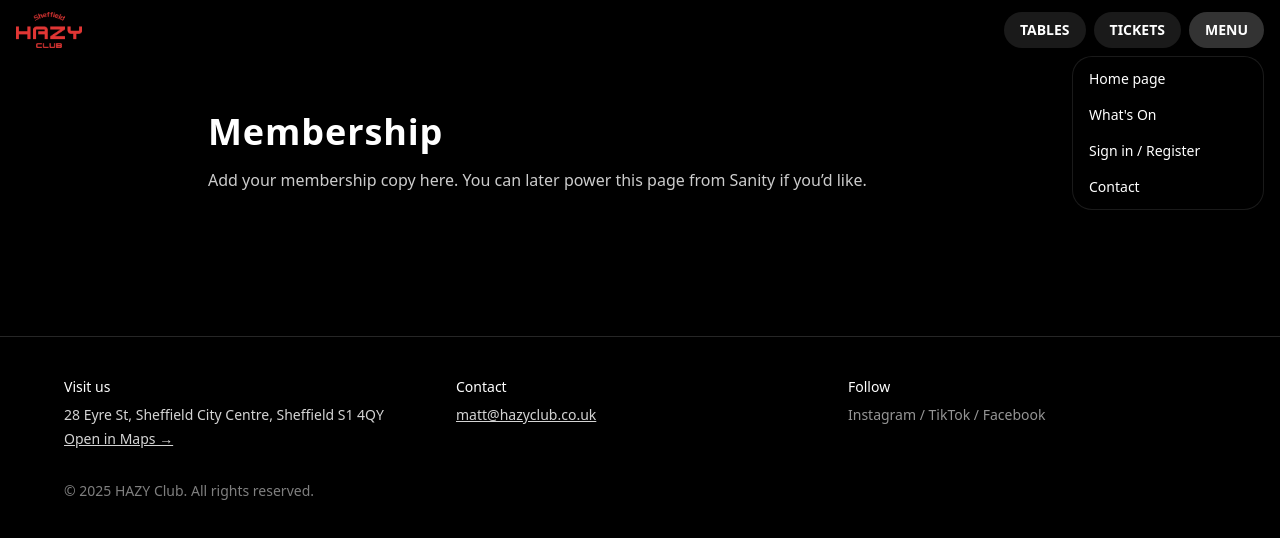
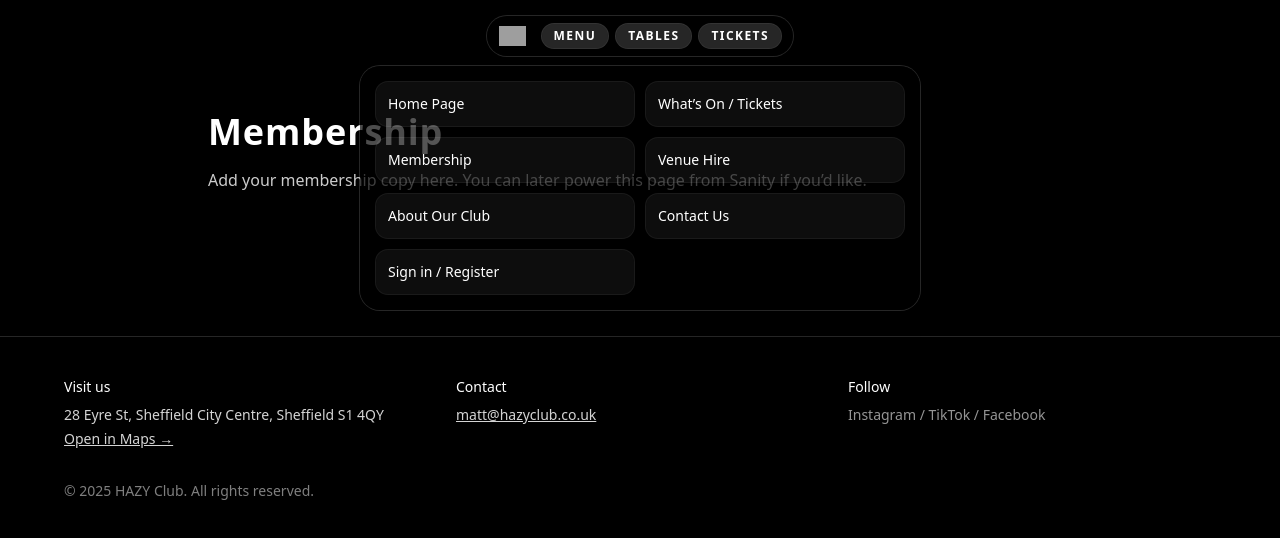
Before and after one commit to bojianlee19-design/club5, a Next.js app: page /about in a window 1280 px wide. Both pictures are taken after a click on the button "MENU". Shown: the top 538 px of the page. Built offline with nearby package versions, Linux system fonts and the light colour scheme; grey boxes are pictures that could not be loaded.

Commit message:
Update TopNav.tsx

```diff
--- a/components/TopNav.tsx
+++ b/components/TopNav.tsx
@@ -5,95 +5,136 @@ import Link from 'next/link';
 import Image from 'next/image';
 import { useEffect, useRef, useState } from 'react';
 
+function PillButton({
+  href,
+  children,
+  onClick,
+}: {
+  href?: string;
+  children: React.ReactNode;
+  onClick?: () => void;
+}) {
+  const Cmp: any = href ? Link : 'button';
+  return (
+    <Cmp
+      href={href as any}
+      onClick={onClick}
+      className="rounded-full bg-white/15 px-3 py-1 text-xs font-semibold uppercase tracking-[0.12em] text-white ring-1 ring-white/20 hover:bg-white/25"
+    >
+      {children}
+    </Cmp>
+  );
+}
+
 export default function TopNav() {
   const [open, setOpen] = useState(false);
+  const [logoFailed, setLogoFailed] = useState(false);
   const ref = useRef<HTMLDivElement>(null);
 
-  // 点击外部自动收起
+  // 点击外部关闭
   useEffect(() => {
-    function onClick(e: MouseEvent) {
+    function onDoc(e: MouseEvent) {
       if (!ref.current) return;
       if (!ref.current.contains(e.target as Node)) setOpen(false);
     }
-    document.addEventListener('click', onClick);
-    return () => document.removeEventListener('click', onClick);
-  }, []);
+    if (open) document.addEventListener('mousedown', onDoc);
+    return () => document.removeEventListener('mousedown', onDoc);
+  }, [open]);
 
   return (
-    <header className="fixed inset-x-0 top-0 z-50">
-      <div className="mx-auto flex max-w-7xl items-center justify-between px-4 py-3">
-        {/* 左侧 LOGO */}
-        <Link href="/" className="flex items-center gap-2">
-          {/* 如果你使用其它文件名，请把 src 改成对应路径 */}
+    <div className="pointer-events-none fixed inset-x-0 top-4 z-50 flex justify-center">
+      <div
+        ref={ref}
+        className="pointer-events-auto flex items-center gap-3 rounded-full bg-black/35 px-3 py-2 text-white shadow-lg ring-1 ring-white/15 backdrop-blur-md"
+      >
+        {/* 左侧 LOGO（如果图片不存在会回退为文字） */}
+        <Link href="/" className="mr-1 flex items-center gap-2">
+          {!logoFailed ? (
             <Image
-            src="/logo-hazy.png"
+              src="/hazy-logo.png"
               alt="HAZY CLUB"
-            width={120}
-            height={36}
+              width={92}
+              height={18}
+              className="h-5 w-auto"
+              onError={() => setLogoFailed(true)}
               priority
-            className="h-9 w-auto"
             />
+          ) : (
+            <span className="text-sm font-bold tracking-wide">HAZY&nbsp;CLUB</span>
+          )}
         </Link>
 
-        {/* 右侧导航组：TABLES / TICKETS / MENU */}
-        <nav className="flex items-center gap-2">
-          <Link
-            href="/events"
-            className="rounded-full bg-white/10 px-4 py-2 text-sm font-semibold text-white backdrop-blur hover:bg-white/15"
-          >
-            TABLES
-          </Link>
-          <Link
-            href="/events"
-            className="rounded-full bg-white/10 px-4 py-2 text-sm font-semibold text-white backdrop-blur hover:bg-white/15"
-          >
-            TICKETS
-          </Link>
+        {/* 居中三键 */}
+        <div className="hidden md:flex items-center gap-2">
+          <PillButton onClick={() => setOpen((v) => !v)}>Menu</PillButton>
+          <PillButton href="/#tables">Tables</PillButton>
+          <PillButton href="/events">Tickets</PillButton>
+        </div>
 
-          {/* MENU 下拉 */}
-          <div className="relative" ref={ref}>
-            <button
-              onClick={() => setOpen((v) => !v)}
-              className="rounded-full bg-white/20 px-4 py-2 text-sm font-semibold text-white backdrop-blur hover:bg-white/25"
-            >
-              MENU
-            </button>
+        {/* 右侧移动端：显示三键（MENU 可展开） */}
+        <div className="flex md:hidden items-center gap-2">
+          <PillButton onClick={() => setOpen((v) => !v)}>Menu</PillButton>
+          <PillButton href="/#tables">Tables</PillButton>
+          <PillButton href="/events">Tickets</PillButton>
+        </div>
 
+        {/* 下拉：点击空白自动回收 */}
         {open && (
-              <div className="absolute right-0 mt-2 w-48 overflow-hidden rounded-2xl border border-white/10 bg-black/80 p-1 text-sm text-white shadow-xl backdrop-blur">
+          <div className="absolute left-1/2 top-[calc(100%+10px)] w-[92vw] max-w-[560px] -translate-x-1/2 rounded-2xl bg-black/70 p-4 shadow-xl ring-1 ring-white/15 backdrop-blur-xl">
+            <div className="grid grid-cols-2 gap-3 text-sm">
               <Link
                 href="/"
                 onClick={() => setOpen(false)}
-                  className="block rounded-xl px-3 py-2 hover:bg-white/10"
+                className="rounded-xl bg-white/5 p-3 ring-1 ring-white/10 hover:bg-white/10"
               >
-                  Home page
+                Home Page
               </Link>
               <Link
                 href="/events"
                 onClick={() => setOpen(false)}
-                  className="block rounded-xl px-3 py-2 hover:bg-white/10"
+                className="rounded-xl bg-white/5 p-3 ring-1 ring-white/10 hover:bg-white/10"
               >
-                  What&apos;s On
+                What’s On / Tickets
+              </Link>
+              <Link
+                href="/membership"
+                onClick={() => setOpen(false)}
+                className="rounded-xl bg-white/5 p-3 ring-1 ring-white/10 hover:bg-white/10"
+              >
+                Membership
+              </Link>
+              <Link
+                href="/venue-hire"
+                onClick={() => setOpen(false)}
+                className="rounded-xl bg-white/5 p-3 ring-1 ring-white/10 hover:bg-white/10"
+              >
+                Venue Hire
+              </Link>
+              <Link
+                href="/about"
+                onClick={() => setOpen(false)}
+                className="rounded-xl bg-white/5 p-3 ring-1 ring-white/10 hover:bg-white/10"
+              >
+                About Our Club
+              </Link>
+              <Link
+                href="/contact"
+                onClick={() => setOpen(false)}
+                className="rounded-xl bg-white/5 p-3 ring-1 ring-white/10 hover:bg-white/10"
+              >
+                Contact Us
               </Link>
               <Link
                 href="/sign-in"
                 onClick={() => setOpen(false)}
-                  className="block rounded-xl px-3 py-2 hover:bg-white/10"
+                className="rounded-xl bg-white/5 p-3 ring-1 ring-white/10 hover:bg-white/10"
               >
                 Sign in / Register
               </Link>
-                <Link
-                  href="/contact"
-                  onClick={() => setOpen(false)}
-                  className="block rounded-xl px-3 py-2 hover:bg-white/10"
-                >
-                  Contact
-                </Link>
+            </div>
           </div>
         )}
       </div>
-        </nav>
     </div>
-    </header>
   );
 }
```
Lines whose indentation alone changed are shown as unchanged.
